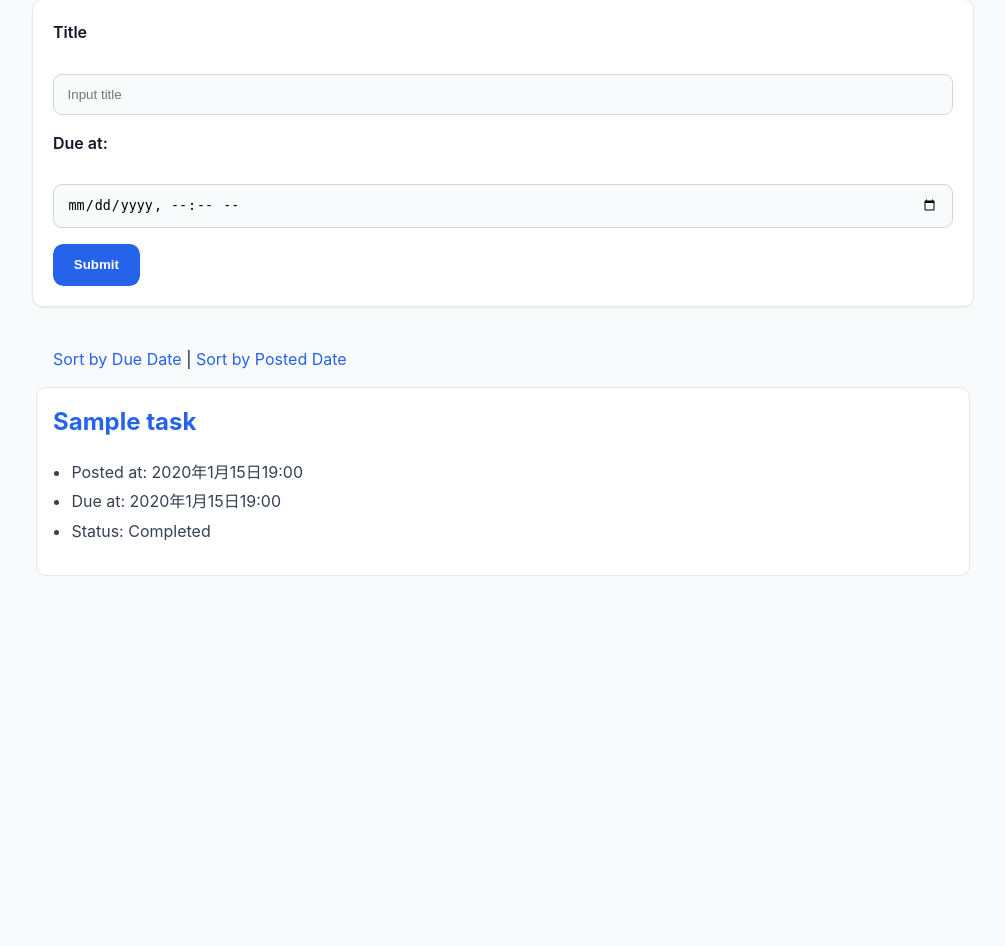
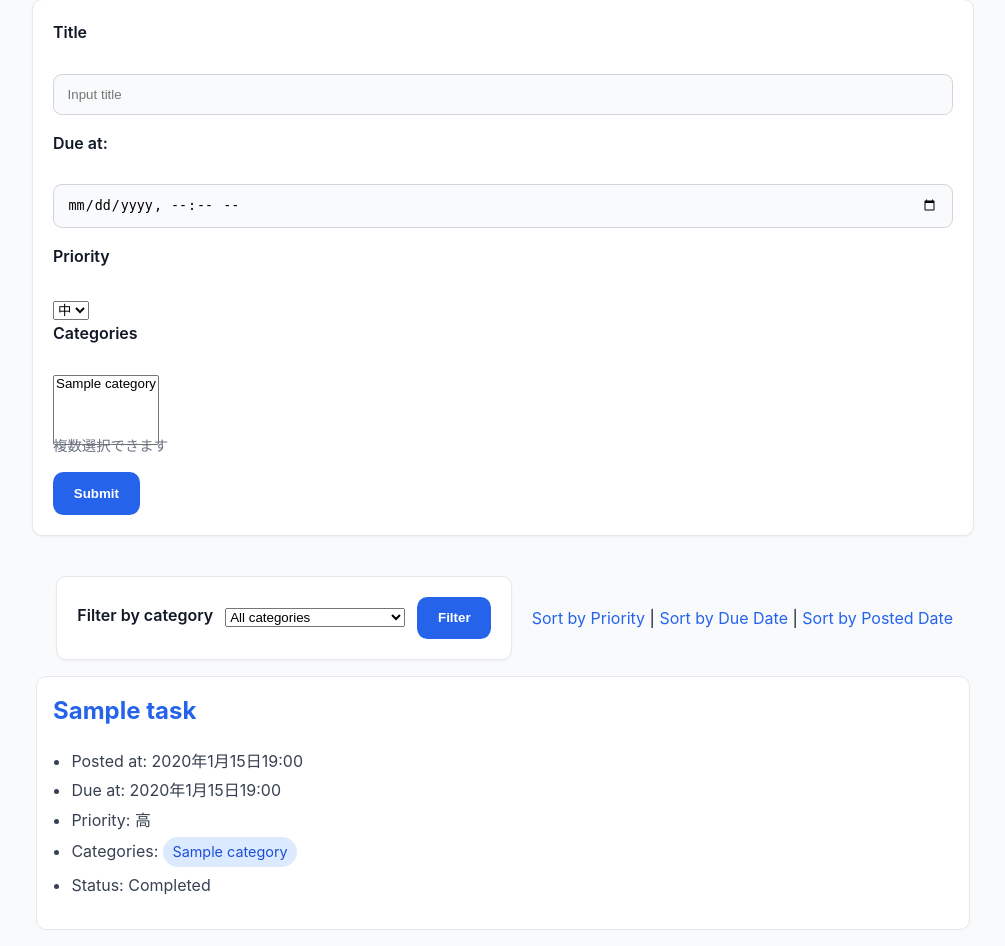
Before and after one commit to s1f10250219/django-test-exercise, a Django app: page / in a window 1280 px wide. Shown: the part 137-1083 px from the top of the page, without its empty margins (137-1142 px from the left). Before the commit the page ends 713 px from the top, so only its background shows below. Run offline with Django 5.2, Linux system fonts and the light colour scheme; tables that the repository leaves empty hold one stand-in row (values such as "Sample post").

Commit message:
優先度レベルno

```diff
--- a/todo/models.py
+++ b/todo/models.py
@@ -2,12 +2,27 @@ from django.db import models
 from django.utils import timezone
 
 
+class Category(models.Model):
+    name = models.CharField(max_length=50, unique=True)
+
+    def __str__(self):
+        return self.name
+
+
 # Create your models here.
 class Task(models.Model):
+    PRIORITY_CHOICES = [
+        ("high", "高"),
+        ("medium", "中"),
+        ("low", "低"),
+    ]
+
     title = models.CharField(max_length=100)
     completed = models.BooleanField(default=False)
     posted_at = models.DateTimeField(default=timezone.now)
     due_at = models.DateTimeField(null=True, blank=True)
+    priority = models.CharField(max_length=10, choices=PRIORITY_CHOICES, default="medium")
+    categories = models.ManyToManyField(Category, blank=True, related_name="tasks")
 
     def is_overdue(self, dt):
         if self.due_at is None:
--- a/todo/static/todo/style.css
+++ b/todo/static/todo/style.css
@@ -112,3 +112,42 @@ nav a {
   color: #be123c;
   font-weight: bold;
 }
+
+.filter-bar {
+  display: flex;
+  justify-content: space-between;
+  align-items: center;
+  gap: 1rem;
+  margin: 1rem auto;
+  max-width: 900px;
+  padding: 0 1rem;
+}
+
+.filter-form {
+  display: flex;
+  align-items: center;
+  gap: 0.75rem;
+}
+
+.filter-form select {
+  width: auto;
+  min-width: 180px;
+  margin-bottom: 0;
+}
+
+.tag {
+  display: inline-block;
+  background: #dbeafe;
+  color: #1d4ed8;
+  padding: 0.25rem 0.6rem;
+  border-radius: 999px;
+  font-size: 0.9rem;
+  margin-right: 0.35rem;
+}
+
+.form-help {
+  color: #6b7280;
+  font-size: 0.9rem;
+  margin-top: -0.75rem;
+  margin-bottom: 1rem;
+}
--- a/todo/templates/todo/index.html
+++ b/todo/templates/todo/index.html
@@ -23,14 +23,44 @@
         <input id="dueInput" name="due_at" type="datetime-local">
       </div>
       <div>
+        <label for="priorityInput">Priority</label><br>
+        <select id="priorityInput" name="priority">
+          <option value="high">高</option>
+          <option value="medium" selected>中</option>
+          <option value="low">低</option>
+        </select>
+      </div>
+      <div>
+        <label for="categoryInput">Categories</label><br>
+        <select id="categoryInput" name="categories" multiple size="4">
+          {% for category in categories %}
+          <option value="{{ category.name }}">{{ category.name }}</option>
+          {% endfor %}
+        </select>
+        <div class="form-help">複数選択できます</div>
+      </div>
+      <div>
         <button type="submit">Submit</button>
       </div>
     </form>
     <br>
 
-    <div>
-      <a href="{% url 'index' %}?order=due">Sort by Due Date</a> |
-      <a href="{% url 'index' %}?order=post">Sort by Posted Date</a>
+    <div class="filter-bar">
+      <form method="get" action="{% url 'index' %}" class="filter-form">
+        <label for="categoryFilter">Filter by category</label>
+        <select id="categoryFilter" name="category">
+          <option value="">All categories</option>
+          {% for category in categories %}
+          <option value="{{ category.name }}" {% if selected_category == category.name %}selected{% endif %}>{{ category.name }}</option>
+          {% endfor %}
+        </select>
+        <button type="submit">Filter</button>
+      </form>
+      <div>
+        <a href="{% url 'index' %}?order=priority">Sort by Priority</a> |
+        <a href="{% url 'index' %}?order=due">Sort by Due Date</a> |
+        <a href="{% url 'index' %}?order=post">Sort by Posted Date</a>
+      </div>
     </div>
 
     {% for task in tasks %}
@@ -40,6 +70,14 @@
         <li>Posted at: {{ task.posted_at }}</li>
         {% if task.due_at %}
         <li>Due at: {{ task.due_at }}</li>
+        {% endif %}
+        <li>Priority: {{ task.get_priority_display }}</li>
+        {% if task.categories.all %}
+        <li>Categories:
+          {% for category in task.categories.all %}
+          <span class="tag">{{ category.name }}</span>
+          {% endfor %}
+        </li>
         {% endif %}
         {% if task.completed %}
         <li>Status: Completed</li>
--- a/todo/views.py
+++ b/todo/views.py
@@ -2,7 +2,8 @@ from django.shortcuts import render, redirect
 from django.http import Http404
 from django.utils.timezone import make_aware
 from django.utils.dateparse import parse_datetime
-from todo.models import Task
+from django.db.models import Case, IntegerField, When
+from todo.models import Category, Task
 
 
 # Create your views here.
@@ -10,18 +11,42 @@ from todo.models import Task
 
 def index(request):
     if request.method == "POST":
+        due_at_value = request.POST.get("due_at")
         task = Task(
             title=request.POST["title"],
-            due_at=make_aware(parse_datetime(request.POST["due_at"])),
+            due_at=make_aware(parse_datetime(due_at_value)) if due_at_value else None,
+            priority=request.POST.get("priority", "medium"),
         )
         task.save()
 
-    if request.GET.get("order") == "due":
+        for category_name in request.POST.getlist("categories"):
+            category, _ = Category.objects.get_or_create(name=category_name)
+            task.categories.add(category)
+
+    selected_category = request.GET.get("category")
+    order = request.GET.get("order")
+    if order == "due":
         tasks = Task.objects.order_by("due_at")
+    elif order == "priority":
+        priority_order = Case(
+            When(priority="high", then=0),
+            When(priority="medium", then=1),
+            When(priority="low", then=2),
+            default=1,
+            output_field=IntegerField(),
+        )
+        tasks = Task.objects.order_by(priority_order, "-posted_at")
     else:
         tasks = Task.objects.order_by("-posted_at")
 
-    context = {"tasks": tasks}
+    if selected_category:
+        tasks = tasks.filter(categories__name=selected_category).distinct()
+
+    context = {
+        "tasks": tasks,
+        "categories": Category.objects.order_by("name"),
+        "selected_category": selected_category,
+    }
     return render(request, "todo/index.html", context)
 
 def detail(request, task_id):
@@ -48,12 +73,21 @@ def update(request, task_id):
         raise Http404("Task does not exist")
     if request.method == 'POST':
         task.title = request.POST['title']
-        task.due_at = make_aware(parse_datetime(request.POST['due_at']))
+        due_at_value = request.POST.get('due_at')
+        task.due_at = make_aware(parse_datetime(due_at_value)) if due_at_value else None
+        task.priority = request.POST.get('priority', 'medium')
         task.save()
+
+        task.categories.clear()
+        for category_name in request.POST.getlist('categories'):
+            category, _ = Category.objects.get_or_create(name=category_name)
+            task.categories.add(category)
         return redirect(detail, task_id)
 
     context = {
-        'task': task
+        'task': task,
+        'categories': Category.objects.order_by('name'),
+        'selected_categories': list(task.categories.values_list('name', flat=True)),
     }
     return render(request, "todo/edit.html", context)
 
```
Also changed, not shown: todo/templates/todo/detail.html (+8 -0 lines), todo/templates/todo/edit.html (+17 -0 lines), todo/migrations/0002_task_priority.py (added), todo/migrations/0003_category_task_categories.py (added).
